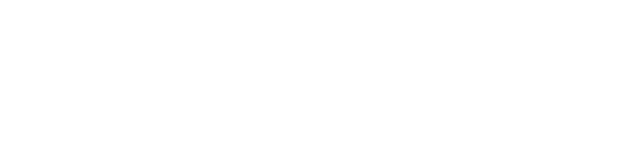
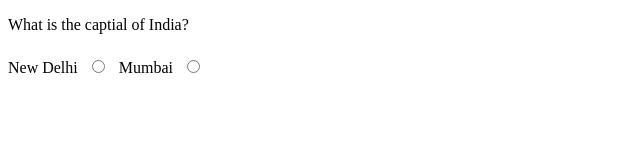
Before and after one commit to acciojob/trivia-Ayushrawat777, a website: page main.html in a window 1280 px wide. Shown: the whole page, without its empty margins (0-640 px from the left). Drawn offline with Linux system fonts and the light colour scheme.

Commit message:
created a submission

```diff
--- a/main.html
+++ b/main.html
@@ -8,6 +8,11 @@
 
 <body>
 	<!-- the entire body must be written by student -->
+	<p> What is the captial of India? </p>
+   <label for="delhi">New Delhi</label>
+   <input type="radio" name="city" id="delhi" class="city">
+   <label for="mumbai">Mumbai</label>
+   <input type="radio" name="city" id="mumbai" class="city">
     <script type="text/javascript" src="./script.js">
 </script>
 
--- a/styles.css
+++ b/styles.css
@@ -1,2 +1,9 @@
-
+.city{
+   padding: 15px;
+   background-color: #f8fffe;
+   font-weight: bold;
+    margin: 10px;
+    max-width: 600px;
+    border-left: 8px solid green;
+}
 /* Your CSS Code here. */
```
